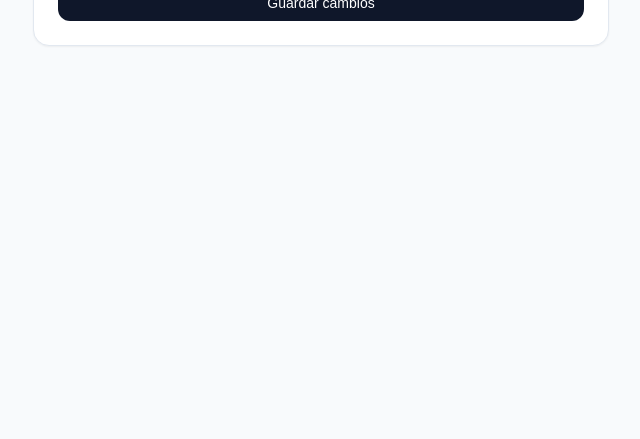
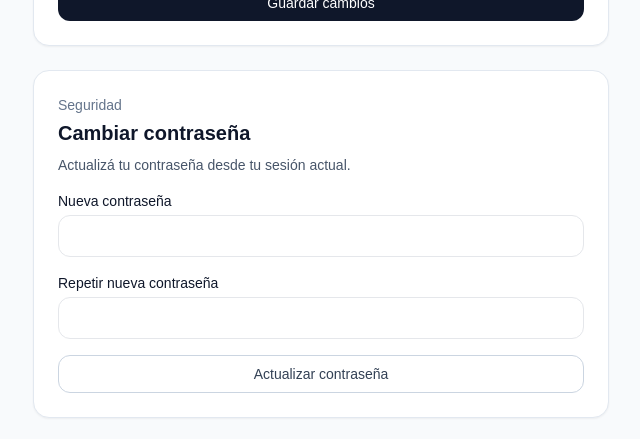
Before and after one commit to DestroMdy/Squash-Reservas, a Next.js app: page /profile in a window 1280 px wide. Shown: the part 952-1391 px from the top of the page, without its empty margins (319-959 px from the left). Before the commit the page ends 1022 px from the top, so only its background shows below. Built offline with nearby package versions, Linux system fonts and the light colour scheme; no server answers.

Commit message:
Add password change section to profile

```diff
--- a/src/app/profile/page.tsx
+++ b/src/app/profile/page.tsx
@@ -8,6 +8,7 @@ import { SectionTitle } from "../../components/SectionTitle";
 import {
   fetchProfile,
   getSession,
+  updateCurrentUserPassword,
   updateProfile,
   uploadProfileAvatar
 } from "../../lib/supabase";
@@ -31,6 +32,9 @@ export default function ProfilePage() {
   const [phone, setPhone] = useState("");
   const [category, setCategory] = useState("");
   const [avatarUrl, setAvatarUrl] = useState("");
+  const [updatingPassword, setUpdatingPassword] = useState(false);
+  const [newPassword, setNewPassword] = useState("");
+  const [confirmPassword, setConfirmPassword] = useState("");
 
   useEffect(() => {
     async function load() {
@@ -120,6 +124,34 @@ export default function ProfilePage() {
       setNoticeMessage("No se pudo guardar el perfil");
     } finally {
       setSaving(false);
+    }
+  }
+
+  async function handlePasswordChange() {
+    try {
+      if (!newPassword.trim() || !confirmPassword.trim()) {
+        setNoticeMessage("Debes completar la nueva contraseña y su confirmación.");
+        return;
+      }
+
+      if (newPassword !== confirmPassword) {
+        setNoticeMessage("Las contraseñas no coinciden.");
+        return;
+      }
+
+      setUpdatingPassword(true);
+      await updateCurrentUserPassword(newPassword);
+      setNewPassword("");
+      setConfirmPassword("");
+      setNoticeMessage("Contraseña actualizada.");
+    } catch (error) {
+      setNoticeMessage(
+        error instanceof Error
+          ? error.message
+          : "No se pudo actualizar la contraseña."
+      );
+    } finally {
+      setUpdatingPassword(false);
     }
   }
 
@@ -229,6 +261,54 @@ export default function ProfilePage() {
             {saving ? "Guardando..." : "Guardar cambios"}
           </button>
         </div>
+
+        <div className="card space-y-4 p-6">
+          <div>
+            <p className="text-sm text-slate-500">Seguridad</p>
+            <h2 className="mt-1 text-xl font-bold text-slate-900">
+              Cambiar contraseña
+            </h2>
+            <p className="mt-2 text-sm text-slate-600">
+              Actualizá tu contraseña desde tu sesión actual.
+            </p>
+          </div>
+
+          <div>
+            <label className="mb-1 block text-sm font-medium">
+              Nueva contraseña
+            </label>
+            <input
+              type="password"
+              className="w-full rounded-xl border px-3 py-2"
+              value={newPassword}
+              onChange={(e) => setNewPassword(e.target.value)}
+              minLength={6}
+              autoComplete="new-password"
+            />
+          </div>
+
+          <div>
+            <label className="mb-1 block text-sm font-medium">
+              Repetir nueva contraseña
+            </label>
+            <input
+              type="password"
+              className="w-full rounded-xl border px-3 py-2"
+              value={confirmPassword}
+              onChange={(e) => setConfirmPassword(e.target.value)}
+              minLength={6}
+              autoComplete="new-password"
+            />
+          </div>
+
+          <button
+            onClick={handlePasswordChange}
+            className="btn-secondary w-full"
+            disabled={updatingPassword}
+          >
+            {updatingPassword ? "Actualizando..." : "Actualizar contraseña"}
+          </button>
+        </div>
       </div>
 
       <AppNoticeModal
--- a/src/lib/supabase.ts
+++ b/src/lib/supabase.ts
@@ -270,6 +270,24 @@ export async function updatePassword(accessToken: string, password: string) {
       data.error_description || data.msg || "No se pudo actualizar la contraseña."
     );
   }
+}
+
+export async function updateCurrentUserPassword(password: string) {
+  if (!password.trim()) {
+    throw new Error("Debes ingresar una nueva contraseña.");
+  }
+
+  if (password.trim().length < 6) {
+    throw new Error("La nueva contraseña debe tener al menos 6 caracteres.");
+  }
+
+  const session = await getValidSession();
+
+  if (!session?.access_token) {
+    throw new Error("Tu sesión expiró. Iniciá sesión nuevamente.");
+  }
+
+  await updatePassword(session.access_token, password.trim());
 }
 
 export async function signInWithPassword(email: string, password: string) {
```
